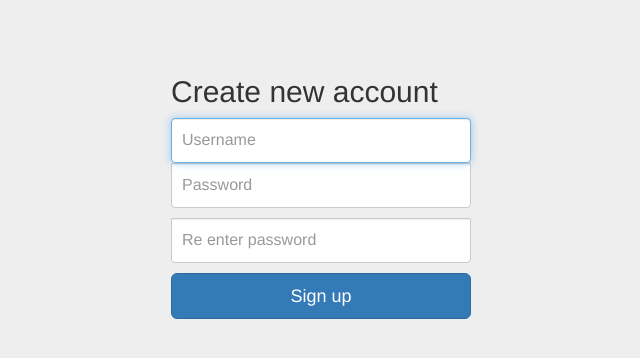
After one commit to ccbndh/instagram-clone, a Django app: page /accounts/signup in a window 1280 px wide. The commit adds this page. Shown: the top 358 px of the page, without its empty margins (319-959 px from the left). Run offline with Django 3.2, Linux system fonts and the light colour scheme; some libraries are stand-ins or nearby versions.

Commit message:
add sign up view, template boostrap

```diff
--- a/instaapp/templates/login.html
+++ b/instaapp/templates/login.html
@@ -1,13 +1,14 @@
 {% extends "base.html" %}
+{% block title %}Instagram clone - signin{% endblock %}
 {% block content %}
 
     <div class="container">
 
         <form class="form-signin" method="POST" action="{% url 'instaapp:login' %}">{% csrf_token %}
             <h2 class="form-signin-heading">Please sign in</h2>
-            <label for="inputEmail" class="sr-only">Email address</label>
+            <label for="inputUsername" class="sr-only">Email address</label>
             <input type="hidden" name="login" class="form-control" value="1">
-            <input type="text" name="inputEmail" class="form-control" placeholder="Email address" required autofocus>
+            <input type="text" name="inputUsername" class="form-control" placeholder="Username" required autofocus>
             <label for="inputPassword" class="sr-only">Password</label>
             <input type="password" name="inputPassword" class="form-control" placeholder="Password" required>
 
--- /dev/null
+++ b/instaapp/templates/signup.html
@@ -0,0 +1,24 @@
+{% extends "base.html" %}
+{% block title %}Instagram clone - signup{% endblock %}
+{% block content %}
+
+    <div class="container">
+
+        <form class="form-signin" method="POST" action="{% url 'instaapp:signup' %}">{% csrf_token %}
+            <h2 class="form-signin-heading">Create new account</h2>
+
+            <label for="inputUsername" class="sr-only">Email address</label>
+            <input type="hidden" name="signup" class="form-control" value="1">
+            <input type="text" name="inputUsername" class="form-control" placeholder="Username" required autofocus>
+
+            <label for="inputPassword" class="sr-only">Password</label>
+            <input type="password" name="inputPassword" class="form-control" placeholder="Password" required>
+
+            <label for="inputPassword" class="sr-only">Password</label>
+            <input type="password" name="inputPassword2" class="form-control" placeholder="Re enter password" required>
+
+            <button class="btn btn-lg btn-primary btn-block" type="submit">Sign up</button>
+        </form>
+
+    </div> <!-- /container -->
+{% endblock %}
--- a/instaapp/urls.py
+++ b/instaapp/urls.py
@@ -4,6 +4,7 @@ from . import views
 
 urlpatterns = patterns('',
    url(r'^$', views.home, name='home'),
+   url(r'^accounts/signup', views.signup_view, name='signup'),
    url(r'^accounts/login', views.login_view, name='login'),
    url(r'^accounts/logout', views.logout_view, name='logout'),
 )
--- a/instaapp/views.py
+++ b/instaapp/views.py
@@ -3,6 +3,7 @@ from django.contrib.auth import authenticate, login, logout
 from django.http import HttpResponseRedirect, HttpResponse, JsonResponse
 from django.core.urlresolvers import reverse
 from django.contrib.auth.decorators import login_required
+from django.contrib.auth.models import User
 
 
 @login_required
@@ -12,7 +13,7 @@ def home(request):
 
 def login_view(request):
     if request.POST.getlist('login'):
-        user = authenticate(username=request.POST['inputEmail'], password=request.POST['inputPassword'])
+        user = authenticate(username=request.POST['inputUsername'], password=request.POST['inputPassword'])
         if user is not None:
             login(request, user)
             return HttpResponseRedirect(reverse("instaapp:home"))
@@ -21,6 +22,23 @@ def login_view(request):
     return render(request, 'login.html')
 
 
+def signup_view(request):
+    if request.POST.getlist('signup'):
+        if request.POST['inputPassword'] != request.POST['inputPassword2']:
+            return render(request, 'signup.html')
+
+        user, created = User.objects.get_or_create(username=request.POST['inputUsername'])
+        if created:
+            user.set_password(request.POST['inputPassword'])
+            user.is_active = True
+            user.save()
+            return HttpResponseRedirect(reverse("instaapp:login"))
+        else:
+            return render(request, 'signup.html')
+
+    return render(request, 'signup.html')
+
+
 def logout_view(request):
     logout(request)
     return HttpResponseRedirect(reverse("instaapp:home"))
```
